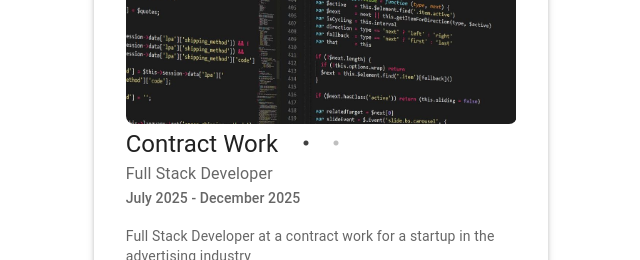
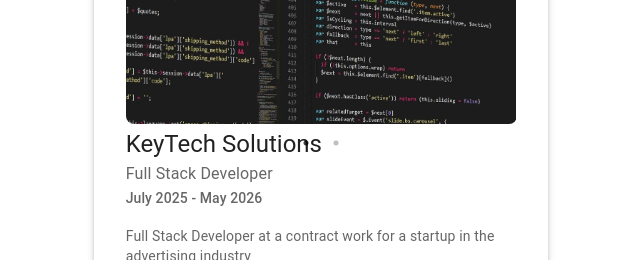
Before and after one commit to UladzimirTreihis/personal_website, a React (Create React App) app: page / in a window 1280 px wide. Shown: the part 2900-3160 px from the top of the page, without its empty margins (477-1117 px from the left). Built offline with nearby package versions, Linux system fonts and the light colour scheme.

Commit message:
chore: update resume

```diff
--- a/src/resumeData.js
+++ b/src/resumeData.js
@@ -55,12 +55,12 @@
     ],
     "work":[
       {
-        "companyName":"Contract Work",
+        "companyName":"KeyTech Solutions",
         "role":"Full Stack Developer",
         "monthFrom":"July",
         "yearFrom":"2025",
-        "monthTo":"December",
-        "yearTo":"2025",
+        "monthTo":"May",
+        "yearTo":"2026",
         "images": ["images/experience/fullstack0.jpg", "images/experience/fullstack01.png"],
         "about": "Full Stack Developer at a contract work for a startup in the advertising industry",
         "skills": ["Next.js", "React", "Node.js", "MUI", "Integrations", "REST APIs", "PostgreSQL"],
```
Also changed, not shown: 1 other file (tests, documents, lock files or other folders).
